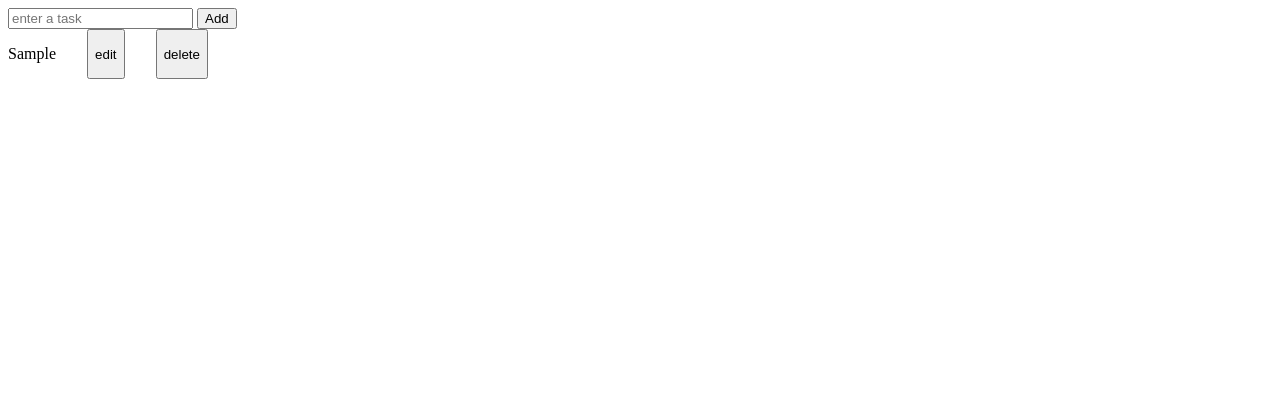
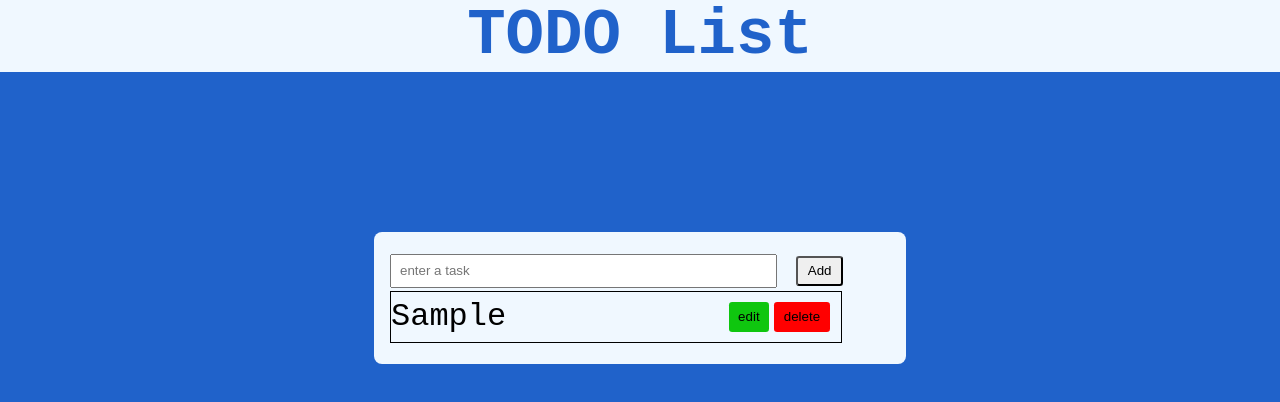
Before and after one commit to Saurabh-Singh-Negi/js-projects-fsjs, a plain HTML site: page todo_app/index.html in a window 1280 px wide. Both pictures are taken after typing "Sample" into the empty fields and a click on the button "Add". Drawn offline with Linux system fonts and the light colour scheme.

Commit message:
final solution added

```diff
--- a/todo_app/index.html
+++ b/todo_app/index.html
@@ -9,9 +9,12 @@
 </head>
 <body>
     <div class="wrapper">
+        <div class="todo-header">
+            <h1>TODO List</h1>
+        </div>
         <div class="container">
             <div>
-                <input class="task-inp" type="text" placeholder="enter a task">
+                <input class="task-inp" type="text" placeholder="enter a task" autofocus>
                 <button class="btn-add">Add</button>
             </div>
             <div class="tasks">
--- a/todo_app/script.js
+++ b/todo_app/script.js
@@ -5,10 +5,15 @@ const tasks = document.querySelector(".tasks");
 
 
 btn_add.addEventListener("click", () => {
+    if(task.value == '') {
+        alert("no text entered");
+        return
+    }
     const tasks_container = document.createElement('div');
     tasks_container.classList.add('tasks-container');
     const todo_ele = document.createElement("p");
     todo_ele.innerHTML = task.value;
+    todo_ele.classList.add('todo-ele');
     tasks_container.appendChild(todo_ele);
 
     const edit_ele = document.createElement("button");
--- a/todo_app/style.css
+++ b/todo_app/style.css
@@ -1,5 +1,82 @@
+* {
+    padding: 0;
+    margin: 0;
+}
+
+body {
+    background: #2062CA;
+    height: 100vh;
+    font-family: monospace;
+}
+
+.todo-header {
+    color: #2062CA;
+    background: aliceblue;
+    text-align: center;
+    font-size: 2rem;
+
+}
+
+.container {
+    background: aliceblue;
+    width: 500px;
+    min-height: 100px;
+    color: black;
+    margin: 10rem auto;
+    border-radius: .5rem;
+    padding: 1rem;
+    font-size: 2rem;
+
+}
+
+.task-inp {
+    width: 75%;
+    height: 30px;
+    padding-left: .5rem;
+}
+
+.btn-add {
+    height: 30px;
+    border-radius: 0.2rem;
+    cursor: pointer;
+    padding: 0 .6rem;
+}
+
 .tasks-container {
+    width: 90%;
+    display: flex;
+    align-items: center;
+    border: 1px solid black;
+    margin-top: .2rem;
+    height: 50px;
+}
+
+.todo-ele {
+    width: 75%;
+}
+
+button {
+    cursor: pointer;
+    border-radius: .2rem;
+    height: 30px;
+}
+
+.edit {
+   margin-right: 5px;
+   background: rgb(15, 198, 15);
+   border: none;
+   padding: 0 .6rem;
+}
+
+.delete {
+    background: red;
+    border: none;
+    padding: 0 .6rem;
+}
+
+/*
+
+.tasks {
     max-width: 200px;
-    display: flex;
-    justify-content: space-between
-}
+    text-align: center;
+} */
```
